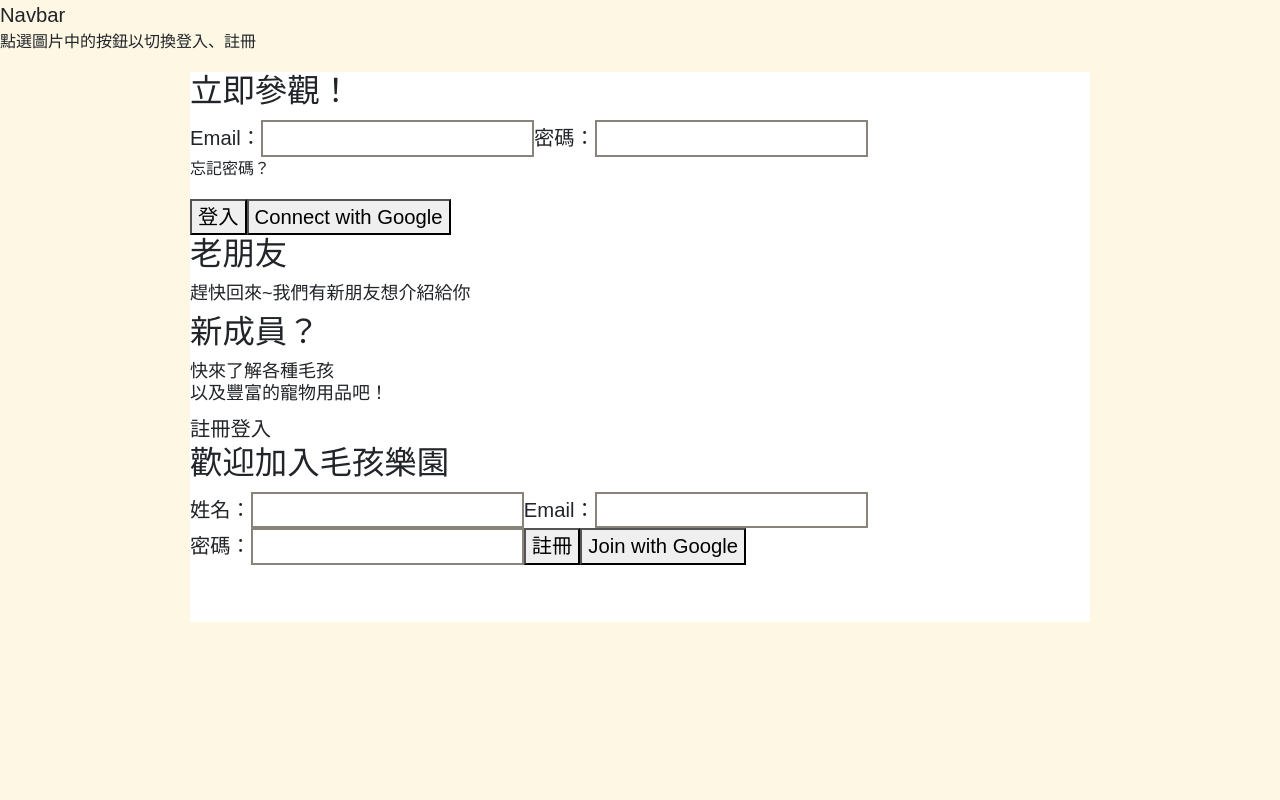
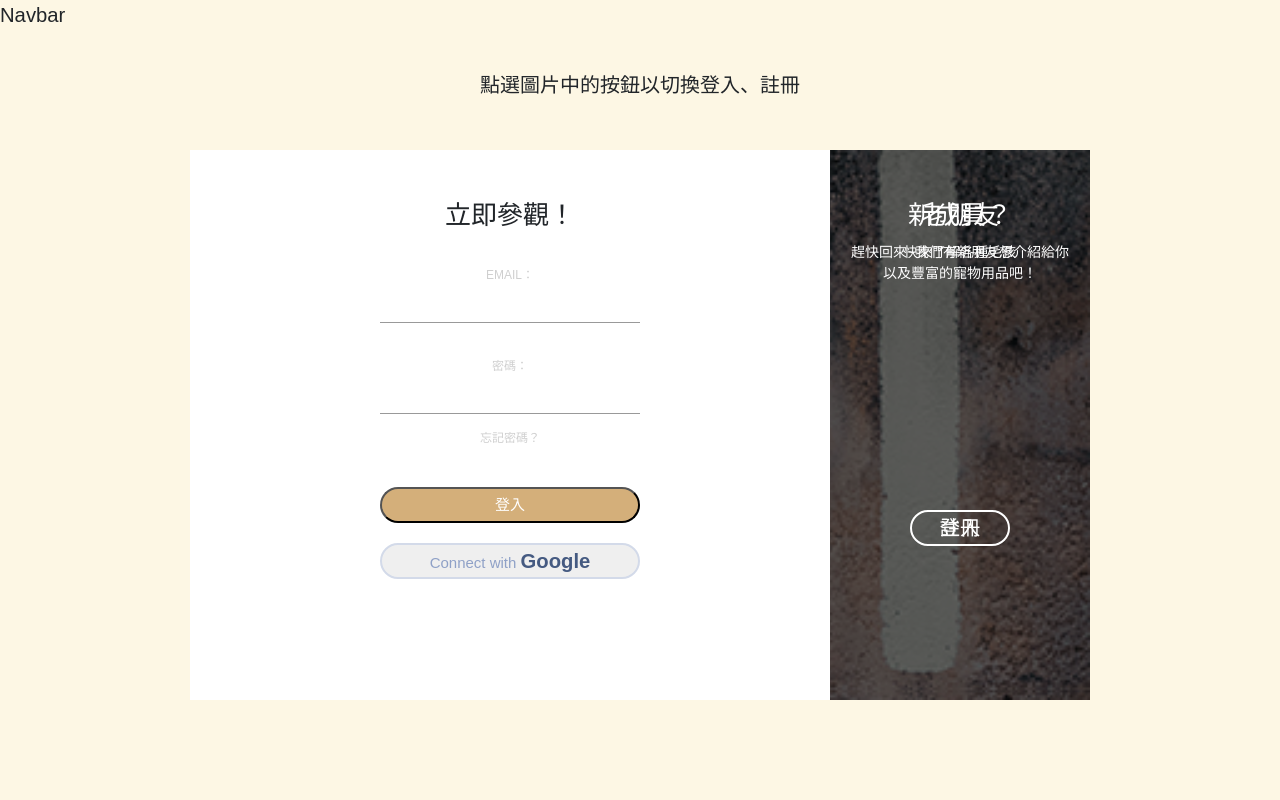
Before and after one commit to yingweng1120112/take-away, a Next.js app in the folder client/: page /user/login-register in a window 1280 px wide. Shown: the top 800 px of the page. Built offline with nearby package versions, Linux system fonts and the light colour scheme.

Commit message:
login-register完成

```diff
--- a/client/pages/user/login-register.js
+++ b/client/pages/user/login-register.js
@@ -1,68 +1,127 @@
-import React from 'react'
-import styles from '@/styles/login-register.module.css'
+import React, { useEffect } from 'react'
+import styles from '@/styles/login-register.module.scss'
 
 export default function LoginRegister() {
+  useEffect(() => {
+    // 添加事件監聽器
+    const handleClick = () => {
+      document
+        .querySelector(`.${styles['cont']}`)
+        .classList.toggle(styles['s--signup'])
+    }
+
+    const imgBtn = document.querySelector(`.${styles['img__btn']}`)
+    imgBtn.addEventListener('click', handleClick)
+
+    // 在組件卸載時移除事件監聽器
+    return () => {
+      imgBtn.removeEventListener('click', handleClick)
+    }
+  }, [styles])
+
   return (
     <>
       <section>
-        <p className="tip">點選圖片中的按鈕以切換登入、註冊</p>
+        <p className={styles['tip']}>點選圖片中的按鈕以切換登入、註冊</p>
         <div className={styles['cont']}>
-          <div className="form sign-in">
-            <h2 className="h2">立即參觀！</h2>
-            <label className="label">
-              <span className="span spanl">Email：</span>
-              <input className="input" type="email" />
+          <div className={`${styles['form']} ${styles['sign-in']}`}>
+            <h2 className={styles['h2']}>立即參觀！</h2>
+            <label className={styles['label']}>
+              <span className={`${styles['span']} ${styles['spanl']}`}>
+                Email：
+              </span>
+              <input className={styles['input']} type="email" />
             </label>
-            <label className="label">
-              <span className="span spanl">密碼：</span>
-              <input className="input" type="password" />
+            <label className={styles['label']}>
+              <span className={`${styles['span']} ${styles['spanl']}`}>
+                密碼：
+              </span>
+              <input className={styles['input']} type="password" />
             </label>
-            <p className="forgot-pass">忘記密碼？</p>
-            <button type="button" className="button submit">
+            <p className={styles['forgot-pass']}>忘記密碼？</p>
+            <button
+              type="button"
+              className={`${styles['button']} ${styles['submit']}`}
+            >
               登入
             </button>
-            <button type="button" className="button fb-btn">
-              Connect with <span className="span fb-btns">Google</span>
+            <button
+              type="button"
+              className={`${styles['button']} ${styles['fb-btn']}`}
+            >
+              Connect with{' '}
+              <span className={`${styles['span']} ${styles['fb-btns']}`}>
+                Google
+              </span>
             </button>
           </div>
-          <div className="sub-cont">
-            <div className="img">
-              <div className="img__text m--up">
-                <h2 className="h2 h2text">老朋友</h2>
-                <h6 className="h6">趕快回來~我們有新朋友想介紹給你</h6>
-              </div>
-              <div className="img__text m--in">
-                <h2 className="h2 h2text">新成員？</h2>
-                <h6 className="h6">
+          <div className={styles['sub-cont']}>
+            <div className={styles['img']}>
+              <di className={`${styles['img__text']} ${styles['m--up']}`}>
+                <h2 className={`${styles['h2']} ${styles['h2text']}`}>
+                  老朋友
+                </h2>
+                <h6 className={styles['h6']}>
+                  趕快回來~我們有新朋友想介紹給你
+                </h6>
+              </di>
+              <div className={`${styles['img__text']} ${styles['m--in']}`}>
+                <h2 className={`${styles['h2']} ${styles['h2text']}`}>
+                  新成員？
+                </h2>
+                <h6 className={styles['h6']}>
                   快來了解各種毛孩
                   <br />
                   以及豐富的寵物用品吧！
                 </h6>
               </div>
-              <div className="img__btn">
-                <span className="span spanbtn m--up">註冊</span>
-                <span className="span spanbtn m--in">登入</span>
+              <div className={styles['img__btn']}>
+                <span
+                  className={`${styles['span']} ${styles['spanbtn']} ${styles['m--up']}`}
+                >
+                  註冊
+                </span>
+                <span
+                  className={`${styles['span']} ${styles['spanbtn']} ${styles['m--in']}`}
+                >
+                  登入
+                </span>
               </div>
             </div>
-            <div className="form sign-up">
-              <h2 className="h2">歡迎加入毛孩樂園</h2>
-              <label className="label">
-                <span className="span spanl">姓名：</span>
-                <input className="input" type="text" />
+            <div className={`${styles['form']} ${styles['sign-up']}`}>
+              <h2 className={styles['h2']}>歡迎加入毛孩樂園</h2>
+              <label className={styles['label']}>
+                <span className={`${styles['span']} ${styles['spanl']}`}>
+                  姓名：
+                </span>
+                <input className={styles['input']} type="text" />
               </label>
-              <label className="label">
-                <span className="span spanl">Email：</span>
-                <input className="input" type="email" />
+              <label className={styles['label']}>
+                <span className={`${styles['span']} ${styles['spanl']}`}>
+                  Email：
+                </span>
+                <input className={styles['input']} type="email" />
               </label>
-              <label className="label">
-                <span className="span spanl">密碼：</span>
-                <input className="input" type="password" />
+              <label className={styles['label']}>
+                <span className={`${styles['span']} ${styles['spanl']}`}>
+                  密碼：
+                </span>
+                <input className={styles['input']} type="password" />
               </label>
-              <button type="button" className="button submit">
+              <button
+                type="button"
+                className={`${styles['button']} ${styles['submit']}`}
+              >
                 註冊
               </button>
-              <button type="button" className="button fb-btn">
-                Join with <span className="span fb-btns">Google</span>
+              <button
+                type="button"
+                className={`${styles['button']} ${styles['fb-btn']}`}
+              >
+                Join with{' '}
+                <span className={`${styles['span']} ${styles['fb-btns']}`}>
+                  Google
+                </span>
               </button>
             </div>
           </div>
--- a/client/styles/global.scss
+++ b/client/styles/global.scss
@@ -99,72 +99,72 @@ section {
   width: 100%;
 }
 
-.page-one .input:focus,
-input:valid {
-  outline: none;
-  border: 0.125rem solid var(--deep-gray);
-}
+// .page-one .input:focus,
+// input:valid {
+//   outline: none;
+//   border: 0.125rem solid var(--deep-gray);
+// }
 
-.page-one .input:focus ~ label,
-input:valid ~ label {
-  display: none;
-}
+// .page-one .input:focus ~ label,
+// input:valid ~ label {
+//   display: none;
+// }
 
-.second-pages .input:focus,
-input:valid {
-  outline: none;
-  border: 0.125rem solid var(--deep-gray);
-}
+// .second-pages .input:focus,
+// input:valid {
+//   outline: none;
+//   border: 0.125rem solid var(--deep-gray);
+// }
 
-.second-pages .input:focus ~ label,
-input:valid ~ label {
-  display: none;
-}
+// .second-pages .input:focus ~ label,
+// input:valid ~ label {
+//   display: none;
+// }
 
-.page-third .input:focus,
-input:valid {
-  outline: none;
-  border: 0.125rem solid var(--deep-gray);
-}
+// .page-third .input:focus,
+// input:valid {
+//   outline: none;
+//   border: 0.125rem solid var(--deep-gray);
+// }
 
-.page-third .input:focus ~ label,
-input:valid ~ label {
-  display: none;
-}
+// .page-third .input:focus ~ label,
+// input:valid ~ label {
+//   display: none;
+// }
 
 @media screen and (min-width: 1025px) {
   /* reserve page button */
 
-  .page-one .input:focus,
-  input:valid {
-    outline: none;
-    border: 0.125rem solid var(--deep-gray);
-  }
+  // .page-one .input:focus,
+  // input:valid {
+  //   outline: none;
+  //   border: 0.125rem solid var(--deep-gray);
+  // }
 
-  .page-one .input:focus ~ label,
-  input:valid ~ label {
-    display: none;
-  }
+  // .page-one .input:focus ~ label,
+  // input:valid ~ label {
+  //   display: none;
+  // }
 
-  .second-pages .input:focus,
-  input:valid {
-    outline: none;
-    border: 0.125rem solid var(--deep-gray);
-  }
+  // .second-pages .input:focus,
+  // input:valid {
+  //   outline: none;
+  //   border: 0.125rem solid var(--deep-gray);
+  // }
 
-  .second-pages .input:focus ~ label,
-  input:valid ~ label {
-    display: none;
-  }
+  // .second-pages .input:focus ~ label,
+  // input:valid ~ label {
+  //   display: none;
+  // }
 
-  .page-third .input:focus,
-  input:valid {
-    outline: none;
-    border: 0.125rem solid var(--deep-gray);
-  }
+  // .page-third .input:focus,
+  // input:valid {
+  //   outline: none;
+  //   border: 0.125rem solid var(--deep-gray);
+  // }
 
-  .page-third .input:focus ~ label,
-  input:valid ~ label {
-    display: none;
-  }
+  // .page-third .input:focus ~ label,
+  // input:valid ~ label {
+  //   display: none;
+  // }
 }
--- a/client/styles/login-register.module.css
+++ b/client/styles/login-register.module.scss
@@ -27,7 +27,7 @@
         position: absolute;
         left: 640px;
         top: 0;
-        width: 360px;
+        width: 900px;
         height: 100%;
         padding-left: 260px;
         background: #fff;
@@ -58,28 +58,28 @@
         width: 260px;
         height: 100%;
         padding-top: 360px;
-    }
 
-    .img:before {
-        content: "";
+        &:before {
+            content: '';
             position: absolute;
             right: 0;
             top: 0;
             width: 900px;
             height: 100%;
-        background-image: url(/images/login-bg.jpg);
+            background-image: url('../public/img/login-bg.jpg');
             background-size: cover;
             transition: transform 1.2s ease-in-out;
         }
 
-    .img:after {
-        content: "";
+        &:after {
+            content: '';
             position: absolute;
             left: 0;
             top: 0;
             width: 100%;
             height: 100%;
             background: rgba(0, 0, 0, 0.6);
+        }
     }
 
     .cont.s--signup .img:before {
@@ -132,10 +132,9 @@
         text-transform: uppercase;
         font-size: 15px;
         cursor: pointer;
-    }
 
-    .img__btn:after {
-        content: "";
+        &:after {
+            content: '';
             z-index: 2;
             position: absolute;
             left: 0;
@@ -145,8 +144,9 @@
             border: 2px solid #fff;
             border-radius: 30px;
         }
+    }
 
-    .img__btn span {
+    .spanbtn {
         position: absolute;
         left: 0;
         top: 0;
@@ -162,12 +162,14 @@
         transform: translateY(-72px);
     }
 
-    .cont.s--signup .img__btn span.m--in {
+    .cont.s--signup .img__btn span {
+        &.m--in {
             transform: translateY(0);
         }
 
-    .cont.s--signup .img__btn span.m--up {
+        &.m--up {
             transform: translateY(72px);
+        }
     }
 
     .h2 {
@@ -195,15 +197,11 @@
         margin-top: 5px;
         padding-bottom: 5px;
         font-size: 16px;
-        border-top: none;
-        border-left: none;
-        border-right: none;
+        text-align: center;
+        border: none;
         border-bottom: 1px solid rgba(0, 0, 0, 0.4);
-        text-align: center;
-        outline: none;
-        background: none;
-        font-family: "Open Sans", Helvetica, Arial, sans-serif;
     }
+
 
     .forgot-pass {
         margin-top: 15px;
@@ -222,11 +220,11 @@
     .fb-btn {
         border: 2px solid #d3dae9;
         color: #8fa1c7;
-    }
 
-    .fb-btns {
+        span {
             font-weight: bold;
             color: #455a81;
+        }
     }
 
     .sign-in {
@@ -236,7 +234,7 @@
     .cont.s--signup .sign-in {
         transition-timing-function: ease-in-out;
         transition-duration: 1.2s;
-        transform: translate3d(320px, 0, 0);
+        transform: translate3d(640px, 0, 0);
     }
 
     .sign-up {
@@ -252,11 +250,11 @@
         left: 5px;
         bottom: 5px;
         width: 32px;
-    }
 
-    .icon-link img {
+        img {
             width: 100%;
             vertical-align: top;
+        }
     }
 
     .icon-link--twitter {
@@ -273,7 +271,6 @@
 }
 
 @media screen and (min-width: 414px) and (max-width: 828px) {
-
     .tip {
         font-size: 20px;
         margin: 40px auto 50px;
@@ -333,28 +330,28 @@
         width: 104px;
         height: 100%;
         padding-top: 360px;
-    }
 
-    .img:before {
-        content: "";
+        &:before {
+            content: '';
             position: absolute;
             right: 0;
             top: 0;
             width: 360px;
             height: 100%;
-        background-image: url(/images/login-bg.jpg);
+            background-image: url(../public/img/login-bg.jpg);
             background-size: cover;
             transition: transform 1.2s ease-in-out;
         }
 
-    .img:after {
-        content: "";
+        &:after {
+            content: '';
             position: absolute;
             left: 0;
             top: 0;
             width: 100%;
             height: 100%;
             background: rgba(0, 0, 0, 0.6);
+        }
     }
 
     .cont.s--signup .img:before {
@@ -408,10 +405,9 @@
         text-transform: uppercase;
         font-size: 15px;
         cursor: pointer;
-    }
 
-    .img__btn:after {
-        content: "";
+        &:after {
+            content: '';
             z-index: 2;
             position: absolute;
             left: 0;
@@ -420,6 +416,7 @@
             height: 100%;
             border: 2px solid #fff;
             border-radius: 30px;
+        }
     }
 
     .spanbtn {
@@ -438,12 +435,14 @@
         transform: translateY(-72px);
     }
 
-    .cont.s--signup .img__btn span.m--in {
+    .cont.s--signup .img__btn span {
+        &.m--in {
             transform: translateY(0);
         }
 
-    .cont.s--signup .img__btn span.m--up {
+        &.m--up {
             transform: translateY(72px);
+        }
     }
 
     .h2 {
@@ -472,11 +471,8 @@
         padding-bottom: 5px;
         font-size: 16px;
         text-align: center;
-        border-top: none;
-        border-left: none;
-        border-right: none;
+        border: none;
         border-bottom: 1px solid rgba(0, 0, 0, 0.4);
-
     }
 
     .forgot-pass {
@@ -499,6 +495,7 @@
     }
 
     .fb-btns {
+        font-size: 16px;
         font-weight: bold;
         color: #455a81;
     }
@@ -520,5 +517,4 @@
     .cont.s--signup .sign-up {
         transform: translate3d(0, 0, 0);
     }
-
 }
```
Also changed, not shown: client/public/img/login-bg.jpg (added). Lines whose indentation alone changed are shown as unchanged.
